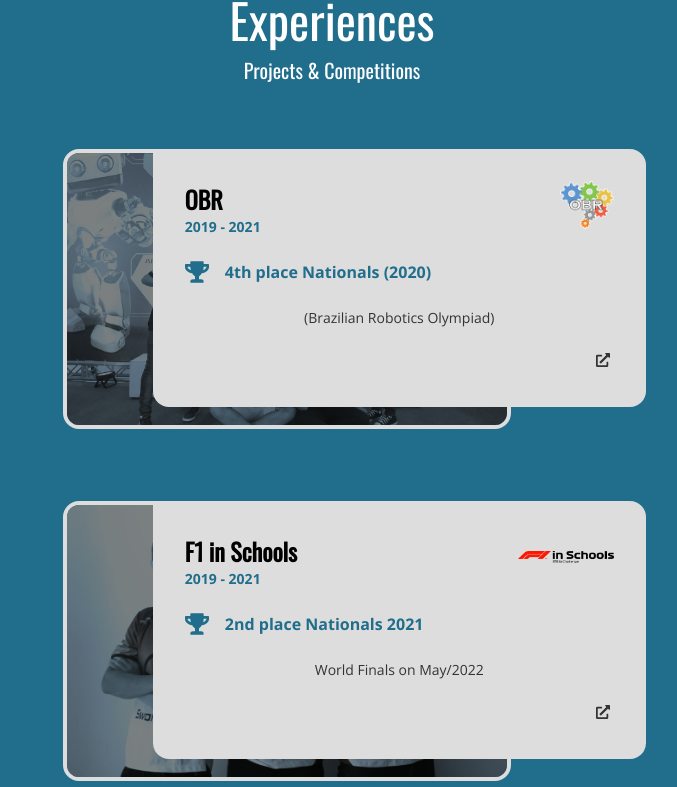
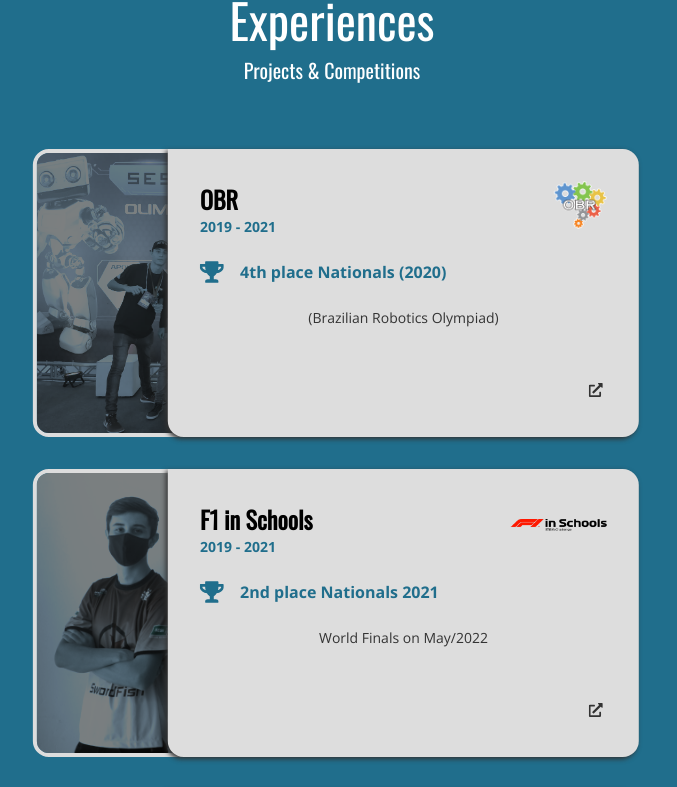
Before and after one commit to gabriel-dp/gabriel-dp.github.io_v1, a React (Create React App) app: page /about-me in a window 1280 px wide. Shown: the part 1537-2324 px from the top of the page, without its empty margins (308-985 px from the left). Built offline with nearby package versions, Linux system fonts and the light colour scheme.

Commit message:
fix exp card (finally)

```diff
--- a/src/pages/About/Experiences/ExpCard/styles.js
+++ b/src/pages/About/Experiences/ExpCard/styles.js
@@ -2,21 +2,22 @@
 
 export const ExpContainer = styled.div`
     width: 100%;
-    height: 20rem;
-    position: relative;
+    max-width: 65rem;
     margin-bottom: 2rem;
     cursor: default;
+    display: flex;
+    flex-direction: row;
 
     :hover {
         .image {
-            left: 0;
+            transform: translateX(5%);
             img {
                 filter: none;
             }
         }
 
         .details {
-            right: 0;
+            transform: translateX(-10%);
         }
     }
 `;
@@ -25,11 +26,11 @@
     className: 'image'
 })`
     width: 50%;
-    height: 17.5rem;
+    max-width: 30rem;
+    height: 18rem;
     border: 0.25rem ${props => props.theme.colors.lightgray} solid;
     border-radius: 1rem;
-    position: absolute;
-    left: 20%;
+    transform: translateX(35%);
     transition: all 0.5s ease-in-out;
 
     display: flex;
@@ -50,13 +51,13 @@
     width: 55%;
     background-color: ${props => props.theme.colors.lightgray};
     border-radius: 0 1rem 1rem 1rem;
-    position: absolute;
-    right: 15%;
+    transform: translateX(-30%);
     transition: all 0.5s ease-in-out;
     padding: 2rem;
     display: flex;
     flex-direction: column;
     align-items: center;
+    box-shadow: -2px 2px 5px ${props => props.theme.colors.black};
 `;
 
 export const ExpHeader = styled.div`
```
